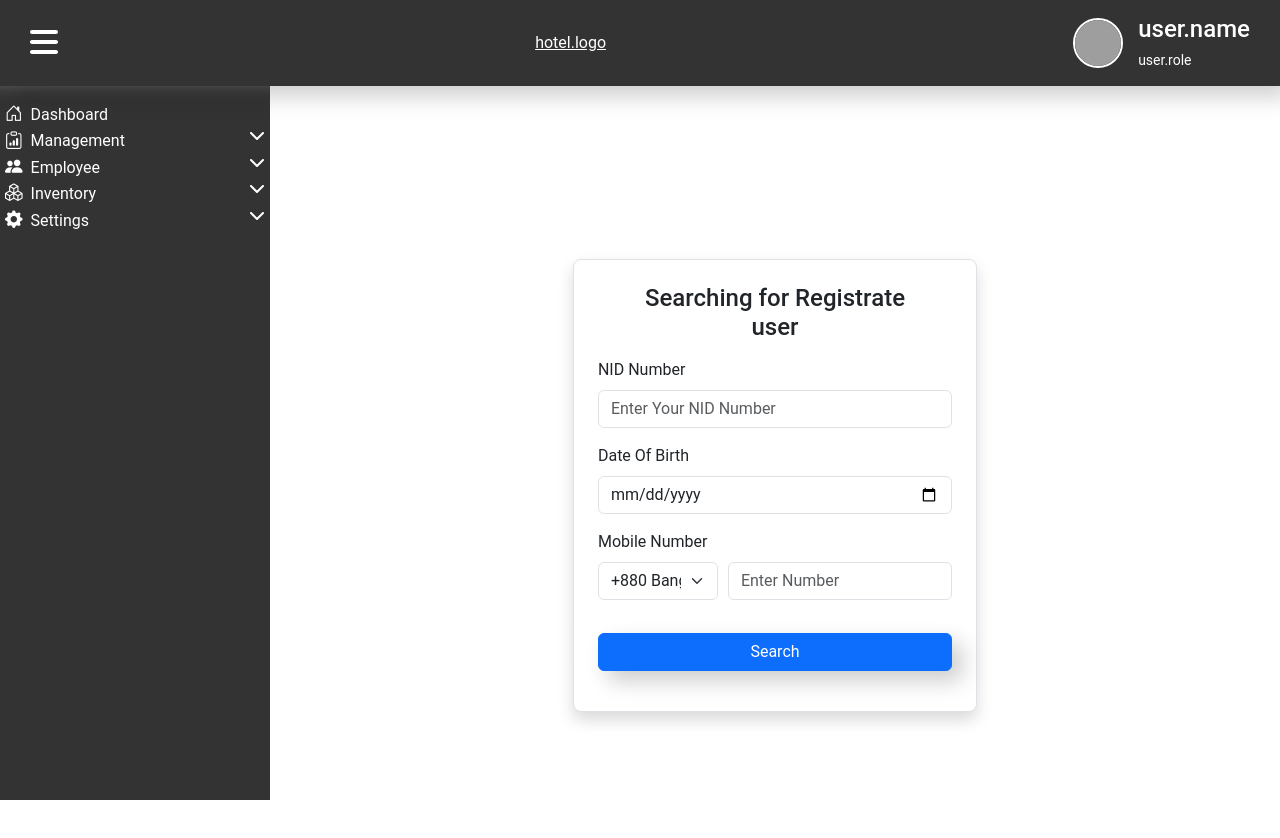
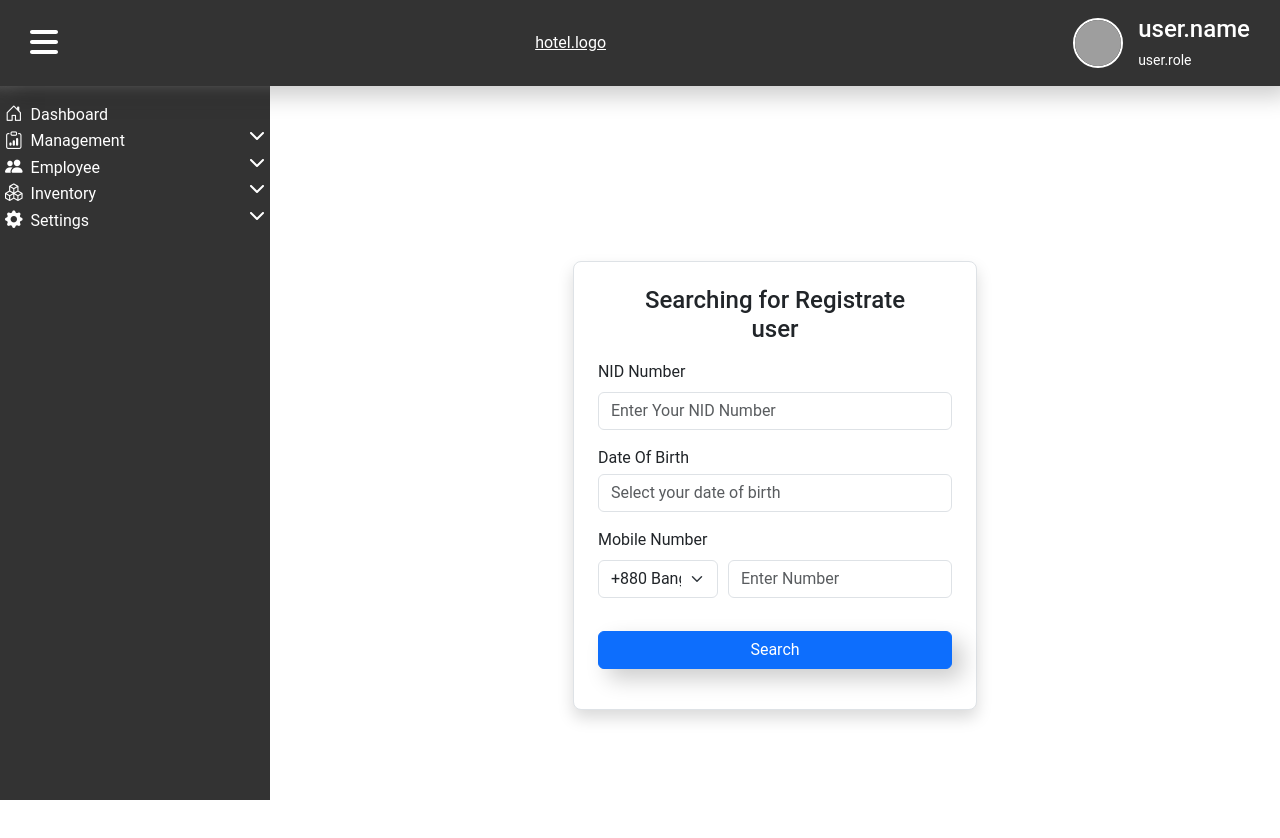
Before and after one commit to Vireta-Group/hotel-saas-frontend, a React (Vite) app: page /SearchingRegistrate in a window 1280 px wide. Shown: the top 838 px of the page. Built offline with nearby package versions, Linux system fonts and the light colour scheme; grey boxes are pictures that could not be loaded.

Commit message:
date picker add

```diff
--- a/package.json
+++ b/package.json
@@ -16,13 +16,13 @@
     "@fortawesome/react-fontawesome": "^0.2.2",
     "@popperjs/core": "^2.11.8",
     "@reduxjs/toolkit": "^2.8.2",
-    "bootstrap": "^5.3.7",
+    "bootstrap": "^5.3.8",
     "bootstrap-icons": "^1.13.1",
     "dayjs": "^1.11.13",
     "lucide-react": "^0.535.0",
     "react": "^19.1.0",
     "react-bootstrap": "^2.10.10",
-    "react-datepicker": "^8.4.0",
+    "react-datepicker": "^8.7.0",
     "react-dom": "^19.1.0",
     "react-icons": "^5.5.0",
     "react-redux": "^9.2.0",
--- a/src/main.jsx
+++ b/src/main.jsx
@@ -7,6 +7,7 @@ import App from "./App";
 import "bootstrap/dist/css/bootstrap.min.css";
 import "bootstrap-icons/font/bootstrap-icons.css";
 import "bootstrap/dist/js/bootstrap.bundle.min.js"; // includes Popper
+import 'react-datepicker/dist/react-datepicker.css'; // for date picker
 // Font Awesome setup
 import { library } from "@fortawesome/fontawesome-svg-core";
 import { faBars, faUser } from "@fortawesome/free-solid-svg-icons";
--- a/src/pages/SearchingRegistrate/SearchingRegistrate.jsx
+++ b/src/pages/SearchingRegistrate/SearchingRegistrate.jsx
@@ -1,4 +1,5 @@
 import { useState } from 'react';
+import CustomDatePicker from '../../ui/datePicker/CustomDatePicker';
 import { Container, Row, Col, Form, Button } from 'react-bootstrap';
 
 const countryCodes = [
@@ -16,6 +17,8 @@ const countryCodes = [
 
 function SearchingRegistrate() {
   const [selectedCode, setSelectedCode] = useState('+880');
+  const [dob, setDob] = useState(null);
+
 
   return (
     <Container
@@ -35,9 +38,14 @@ function SearchingRegistrate() {
             </Form.Group>
 
             <Form.Group controlId="dob" className="mb-3">
-              <Form.Label>Date Of Birth</Form.Label>
-              <Form.Control type="date" />
+              <CustomDatePicker
+                label="Date Of Birth"
+                selectedDate={dob}
+                onChange={(date) => setDob(date)}
+                placeholder="Select your date of birth"
+              />
             </Form.Group>
+
 
             <Form.Group controlId="mobile" className="mb-4">
               <Form.Label>Mobile Number</Form.Label>
--- a/src/routes/routes.jsx
+++ b/src/routes/routes.jsx
@@ -45,6 +45,7 @@ import EarningForm from "../coreModule/accounting/earningForm/EarningForm";
 import ExpenseForm from "../coreModule/accounting/expenseForm/expenseForm";
 import Input from "../ui/input/Input";
 import Button from "../ui/submitButton/SubmitButton";
+import CustomDatePicker from "../ui/datePicker/CustomDatePicker";
 
 const router = createBrowserRouter(
   createRoutesFromElements(
@@ -133,6 +134,7 @@ const router = createBrowserRouter(
           <Route path="daily-sell-report" element={<DailySalesReport />} />
         </Route>
         <Route path="404" element={<NotFoundPage />} />
+        <Route path="datePicker" element={<CustomDatePicker/>}/>
       </Route>
     </Route>
   )
--- /dev/null
+++ b/src/ui/datePicker/CustomDatePicker.css
@@ -0,0 +1,52 @@
+
+
+.react-datepicker {
+  border-radius: 12px;
+  border: 2px solid #205c90;
+  background: #f0f8ff;
+  box-shadow: 0 4px 24px rgba(32,92,144,0.15);
+}
+
+.react-datepicker__header {
+  text-align: center;
+  background-color: #f0f0f0;
+  border-bottom: 1px solid #aeaeae;
+  border-top-left-radius: 0.3rem;
+  padding: 15px 0px  !important;
+  position: relative;
+}
+
+.react-datepicker__current-month,
+.react-datepicker-time__header,
+.react-datepicker-year-header {
+  color: #fff;
+}
+
+.react-datepicker__day {
+  color: #205c90;
+  border-radius: 6px;
+  transition: background 0.2s;
+}
+
+.react-datepicker__day--selected,
+.react-datepicker__day--keyboard-selected {
+  background: #205c90;
+  color: #fff;
+}
+
+.react-datepicker__day:hover {
+  background: #e3ecf7;
+  color: #205c90;
+}
+
+.react-datepicker__day--today {
+  border: 1px solid #905e20;
+}
+
+.react-datepicker__triangle {
+  display: none; /* Hide the triangle pointer if you want */
+}
+
+.react-datepicker__navigation{
+    top: 1px ;
+}
--- /dev/null
+++ b/src/ui/datePicker/CustomDatePicker.jsx
@@ -0,0 +1,33 @@
+// src/components/CustomDatePicker.jsx
+import './CustomDatePicker.css'
+import DatePicker from "react-datepicker";
+import { Form } from "react-bootstrap";
+
+const CustomDatePicker = ({
+  label,
+  selectedDate,
+  onChange,
+  minDate,
+  maxDate,
+  placeholder = "Select date",
+  className = "",
+}) => {
+  return (
+// ...existing code...
+<Form.Group className={`mb-2 d-flex flex-column ${className}`}>
+  {label && <Form.Label className="mb-1">{label}</Form.Label>}
+  <DatePicker
+    selected={selectedDate}
+    onChange={onChange}
+    minDate={minDate}
+    maxDate={maxDate}
+    placeholderText={placeholder}
+    className="form-control custom-datepicker-bg"
+    dateFormat="dd/MM/yyyy"
+  />
+</Form.Group>
+// ...existing code...
+  );
+};
+
+export default CustomDatePicker;
```
Also changed, not shown: 1 other file (tests, documents, lock files or other folders).
